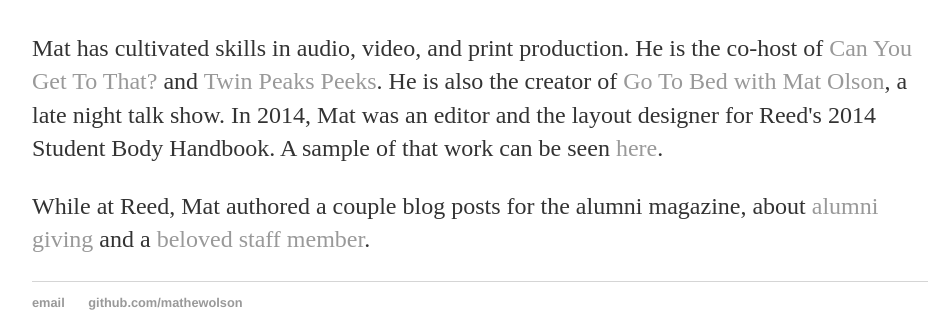
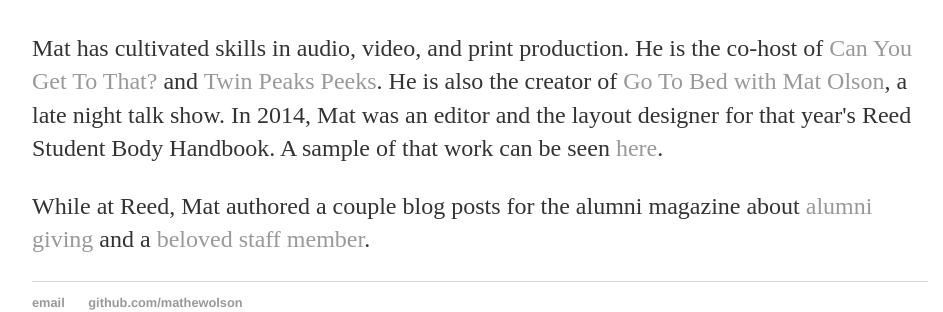
Before and after one commit to mathewolson/mathewolson.github.io, a Jekyll site: the page built from about.html, in a window 1280 px wide. Shown: the part 257-569 px from the top of the page, without its empty margins (160-1103 px from the left). Built offline with Jekyll 4.4.1, drawn with Linux system fonts in a browser that asks for light colours.

Commit message:
Update about.html

```diff
--- a/about.html
+++ b/about.html
@@ -5,6 +5,6 @@
 <div class="blurb">
 	<h1>ABOUT</h1>
 	<p>Mathew Olson is a graduate of Reed College. He is the 2015 recipient of <a href="http://www.reed.edu/reed_magazine/sallyportal/posts/2015/econ-major-takes-meier-prize.html">the Gerald M. Meier Award for Distinction in Economics.</a></p>
-	<p>Mat has cultivated skills in audio, video, and print production. He is the co-host of <a href="https://canyougettothat.simplecast.fm">Can You Get To That?</a> and <a href="https://twinpeakspeeks.simplecast.fm">Twin Peaks Peeks</a>. He is also the creator of <a href="https://www.youtube.com/channel/UCDtKOWTQAY37aeHjWqBHoZQ">Go To Bed with Mat Olson</a>, a late night talk show. In 2014, Mat was an editor and the layout designer for Reed's 2014 Student Body Handbook. A sample of that work can be seen <a href="https://www.dropbox.com/s/miy74wauo4qhddn/reed_handbook_sample.pdf?dl=0">here</a>.</p>
-	<p>While at Reed, Mat authored a couple blog posts for the alumni magazine, about <a href="http://www.reed.edu/reed_magazine/sallyportal/posts/2014/data-sheds-light-on-alumni-giving.html">alumni giving</a> and a <a href="http://www.reed.edu/reed_magazine/sallyportal/posts/2014/stockroom-czar-goes-out-with-a-bang.html">beloved staff member</a>.</a></p>
+	<p>Mat has cultivated skills in audio, video, and print production. He is the co-host of <a href="https://canyougettothat.simplecast.fm">Can You Get To That?</a> and <a href="https://twinpeakspeeks.simplecast.fm">Twin Peaks Peeks</a>. He is also the creator of <a href="https://www.youtube.com/channel/UCDtKOWTQAY37aeHjWqBHoZQ">Go To Bed with Mat Olson</a>, a late night talk show. In 2014, Mat was an editor and the layout designer for that year's Reed Student Body Handbook. A sample of that work can be seen <a href="https://www.dropbox.com/s/miy74wauo4qhddn/reed_handbook_sample.pdf?dl=0">here</a>.</p>
+	<p>While at Reed, Mat authored a couple blog posts for the alumni magazine about <a href="http://www.reed.edu/reed_magazine/sallyportal/posts/2014/data-sheds-light-on-alumni-giving.html">alumni giving</a> and a <a href="http://www.reed.edu/reed_magazine/sallyportal/posts/2014/stockroom-czar-goes-out-with-a-bang.html">beloved staff member</a>.</a></p>
 </div><!-- /.blurb -->
```
